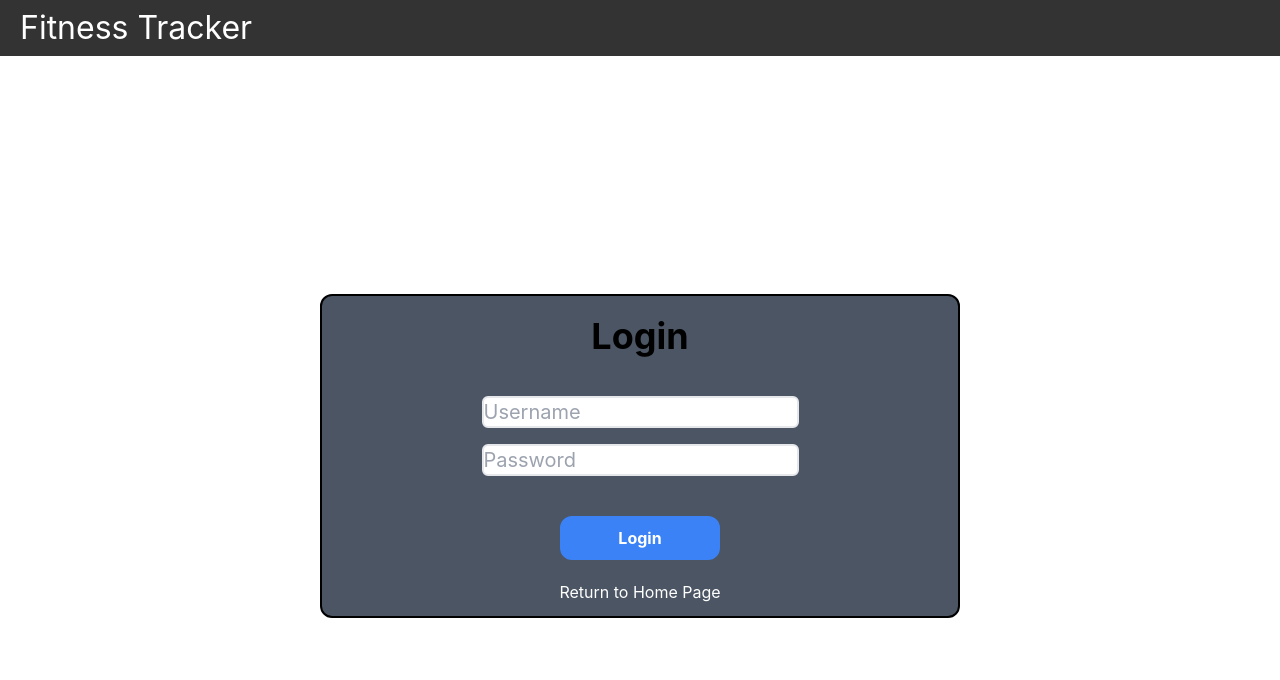
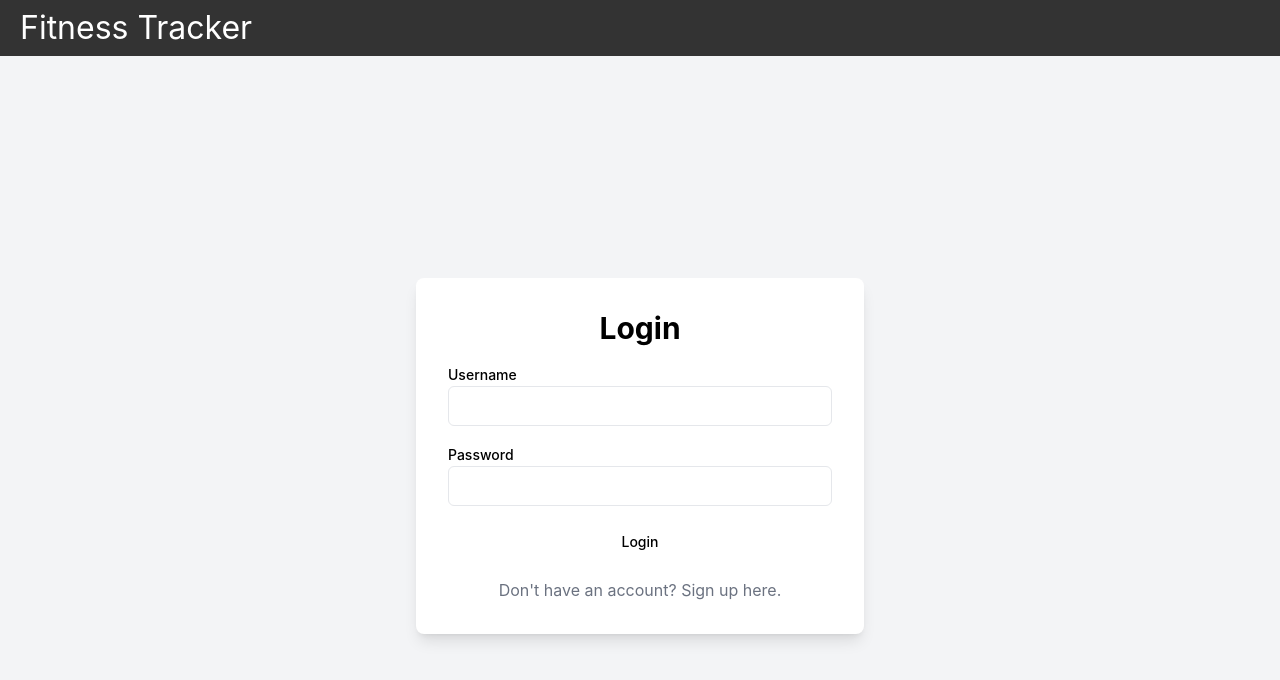
Before and after one commit to Safi0919/Fitness_Tracker, a React (Create React App) app in the folder client/: page /login in a window 1280 px wide. Shown: the top 680 px of the page. Built offline with nearby package versions, Linux system fonts and the light colour scheme; the HTML template or start-up script is replaced by a standard one.

Commit message:
Update Intro and Login pages

```diff
--- a/client/src/pages/Intro.jsx
+++ b/client/src/pages/Intro.jsx
@@ -3,24 +3,32 @@ import { Link } from 'react-router-dom';
 
 const Intro = () => {
   return (
-    <div className>
-      <h1 className="text-center text-5xl font-bold mt-3">
-        Welcome to the Fitness Tracker!
-      </h1>
-        <div className="flex items-center justify-center min-h-screen">
-          <div className="w-3/4 text-center border-2 rounded-xl flex border-black bg-gray-600">
-            <div className="flex-1 p-2 relative mt-10 mb-10">
-              <p className="text-xl text-white mb-5">Already have an account?</p>
-              <Link to="/login"><button className="bg-blue-500 hover:bg-blue-700 text-white font-bold py-2 px-4 rounded-xl border-2 border-blue-500 hover:border-blue-700 w-40">Login</button></Link>
-            </div>
-            <div className="relative">
-              <p className="absolute top-1/2 left-1/2 transform -translate-x-1/2 -translate-y-1/2 text-white bg-gray-600 px-2">or</p>
-            </div>
-            <div className="flex-1 p-2 relative mt-10 mb-10">
-              <p className="text-xl text-white mb-5">Are you a new user?</p>
-              <Link to="/register"><button className="bg-blue-500 hover:bg-blue-700 text-white font-bold py-2 px-4 rounded-xl border-2 border-blue-500 hover:border-blue-700 w-40">Register</button></Link>
-            </div>
+    <div className='w-full py-12 md:py-24 lg:py-32 xl:py-48'>
+      <div className="container px-4 md:px-6">
+        <div className="flex flex-col items-center space-y-4 text-center">
+          <div className="space-y-2">
+            <h1 className="text-3xl font-bold tracking-tighter sm:text-4xl md:text-5xl lg:text-6xl/none">
+              Reach Your Fitness Goals
+            </h1>
+            <p className="mx-auto max-w-[700px] text-gray-500 md:text-x1">
+              Streamline your exercise schedule with our user-oriented workout manager. Create workout routines, use community-curated workouts, or share your own!
+            </p>
           </div>
+          <div className="space-x-4">
+            <Link
+              className="inline-flex h-10 items-center justify-center rounded-md bg-gray-900 px-6 py-2 text-sm font-medium text-gray-50 shadow transition-colors hover:bg-gray-900/90 focus-visible:outline-none focus-visible:ring-1 focus-visible:ring-gray-950 disabled:pointer-events-none disabled:opacity-50"
+              to="/login"
+            >
+              Log In
+            </Link>
+            <Link
+              className="inline-flex h-10 items-center justify-center rounded-md border border-gray-200 border-gray-200 bg-white px-6 py-2 text-sm font-medium shadow-sm transition-colors hover:bg-gray-100 hover:text-gray-900 focus-visible:outline-none focus-visible:ring-1 focus-visible:ring-gray-950 disabled:pointer-events-none disabled:opacity-50"
+              to="/register"
+            >
+              Sign Up
+            </Link>
+          </div>
+        </div>
       </div>
     </div>
   );
--- a/client/src/pages/Login.jsx
+++ b/client/src/pages/Login.jsx
@@ -14,6 +14,7 @@ const Login = () => {
     const handleLoginChange = (e) => {
         const { name, value } = e.target;
         setLogUser(prev => ({ ...prev, [name]: value }));
+        console.log(logUser);
     };
 
     const handleKeyPress = (e) => {
@@ -43,17 +44,104 @@ const Login = () => {
     };
 
     return (
-        <div className="flex items-center justify-center h-screen">
-            <div className="flex flex-col justify-center items-center w-1/2 border-2 rounded-xl border-black bg-gray-600">
-                <h2 className="text-center text-4xl font-bold mt-5 mb-10">Login</h2>
-                <input type="text" placeholder='Username' onChange={handleLoginChange} onKeyPress={handleKeyPress} name="username" className='mb-4 border-2 rounded-md text-xl'/>
-                <input type="password" placeholder='Password' onChange={handleLoginChange} onKeyPress={handleKeyPress} name="password" className=' border-2 rounded-md text-xl'/>
-                {successMessage && <p className='text-red-600'>{successMessage}</p>}
-                <button onClick={handleLoginClick} className="mt-10 bg-blue-500 hover:bg-blue-700 text-white font-bold py-2 px-4 rounded-xl border-2 border-blue-500 hover:border-blue-700 w-40 mb-5">Login</button>
-                <Link to="/" className='text-white mb-3'>Return to Home Page</Link>
+        <div className="flex items-center justify-center h-screen bg-gray-100">
+            <div className="bg-white rounded-lg shadow-lg p-8 w-full max-w-md">
+                <div className="space-y-4">
+                <div className="space-y-2 text-center">
+                    <h1 className="text-3xl font-bold">Login</h1>
+                </div>
+                <form className="space-y-4">
+                    <div>
+                    <label className='text-sm font-medium leading-none peer-disabled:cursor-not-allowed peer-disabled:opacity-70'>Username</label>
+                    <input type="text" name="username" onKeyPress={handleKeyPress} onChange={handleLoginChange} className='flex h-10 w-full rounded-md border border-input bg-background px-3 py-2 text-sm ring-offset-background file:border-0 file:bg-transparent file:text-sm file:font-medium placeholder:text-muted-foreground focus-visible:outline-none focus-visible:ring-2 focus-visible:ring-ring focus-visible:ring-offset-2 disabled:cursor-not-allowed disabled:opacity-50'/>
+                    </div>
+                    <div>
+                    <label className='text-sm font-medium leading-none peer-disabled:cursor-not-allowed peer-disabled:opacity-70'>Password</label>
+                    <input name="password" type="password" onChange={handleLoginChange} onKeyPress={handleKeyPress} className='flex h-10 w-full rounded-md border border-input bg-background px-3 py-2 text-sm ring-offset-background file:border-0 file:bg-transparent file:text-sm file:font-medium placeholder:text-muted-foreground focus-visible:outline-none focus-visible:ring-2 focus-visible:ring-ring focus-visible:ring-offset-2 disabled:cursor-not-allowed disabled:opacity-50'/>
+                    </div>
+                    {successMessage && <label className='text-red-600 text-sm font-medium leading-none peer-disabled:cursor-not-allowed peer-disabled:opacity-70'>{successMessage}</label>}
+                    <button onClick={handleLoginClick} className="inline-flex items-center justify-center whitespace-nowrap rounded-md text-sm font-medium ring-offset-background transition-colors focus-visible:outline-none focus-visible:ring-2 focus-visible:ring-ring focus-visible:ring-offset-2 disabled:pointer-events-none disabled:opacity-50 bg-primary text-primary-foreground hover:bg-primary/90 h-10 px-4 py-2 w-full">
+                        Login
+                    </button>
+                </form>
+                <div className="text-center">
+                    <Link className="text-gray-500 hover:text-gray-700" to="/register">
+                        Don't have an account? Sign up here.
+                    </Link>
+                </div>
+                </div>
             </div>
         </div>
     );
 };
 
 export default Login;
+
+/*
+
+
+
+
+
+
+
+
+
+<!--
+// v0 by Vercel.
+// https://v0.dev/t/TbWTnv3E4J4
+-->
+
+<div class="flex items-center justify-center h-screen bg-gray-100 dark:bg-gray-800">
+  <div class="bg-white dark:bg-gray-900 rounded-lg shadow-lg p-8 w-full max-w-md">
+    <div class="space-y-4">
+      <div class="space-y-2 text-center">
+        <h1 class="text-3xl font-bold">Login</h1>
+        <p class="text-gray-500 dark:text-gray-400">Enter your credentials to access your account.</p>
+      </div>
+      <form class="space-y-4">
+        <div>
+          <label
+            class="text-sm font-medium leading-none peer-disabled:cursor-not-allowed peer-disabled:opacity-70"
+            for="username"
+          >
+            Username
+          </label>
+          <input
+            class="flex h-10 w-full rounded-md border border-input bg-background px-3 py-2 text-sm ring-offset-background file:border-0 file:bg-transparent file:text-sm file:font-medium placeholder:text-muted-foreground focus-visible:outline-none focus-visible:ring-2 focus-visible:ring-ring focus-visible:ring-offset-2 disabled:cursor-not-allowed disabled:opacity-50"
+            id="username"
+            placeholder="johndoe"
+            required=""
+            type="text"
+          />
+        </div>
+        <div>
+          <label
+            class="text-sm font-medium leading-none peer-disabled:cursor-not-allowed peer-disabled:opacity-70"
+            for="password"
+          >
+            Password
+          </label>
+          <input
+            class="flex h-10 w-full rounded-md border border-input bg-background px-3 py-2 text-sm ring-offset-background file:border-0 file:bg-transparent file:text-sm file:font-medium placeholder:text-muted-foreground focus-visible:outline-none focus-visible:ring-2 focus-visible:ring-ring focus-visible:ring-offset-2 disabled:cursor-not-allowed disabled:opacity-50"
+            id="password"
+            required=""
+            type="password"
+          />
+        </div>
+        <button
+          class="inline-flex items-center justify-center whitespace-nowrap rounded-md text-sm font-medium ring-offset-background transition-colors focus-visible:outline-none focus-visible:ring-2 focus-visible:ring-ring focus-visible:ring-offset-2 disabled:pointer-events-none disabled:opacity-50 bg-primary text-primary-foreground hover:bg-primary/90 h-10 px-4 py-2 w-full"
+          type="submit"
+        >
+          Login
+        </button>
+      </form>
+      <div class="text-center">
+        <a class="text-gray-500 hover:text-gray-700 dark:text-gray-400 dark:hover:text-gray-300" href="#">
+          Don't have an account? Sign up here
+        </a>
+      </div>
+    </div>
+  </div>
+</div>
+*/
```
